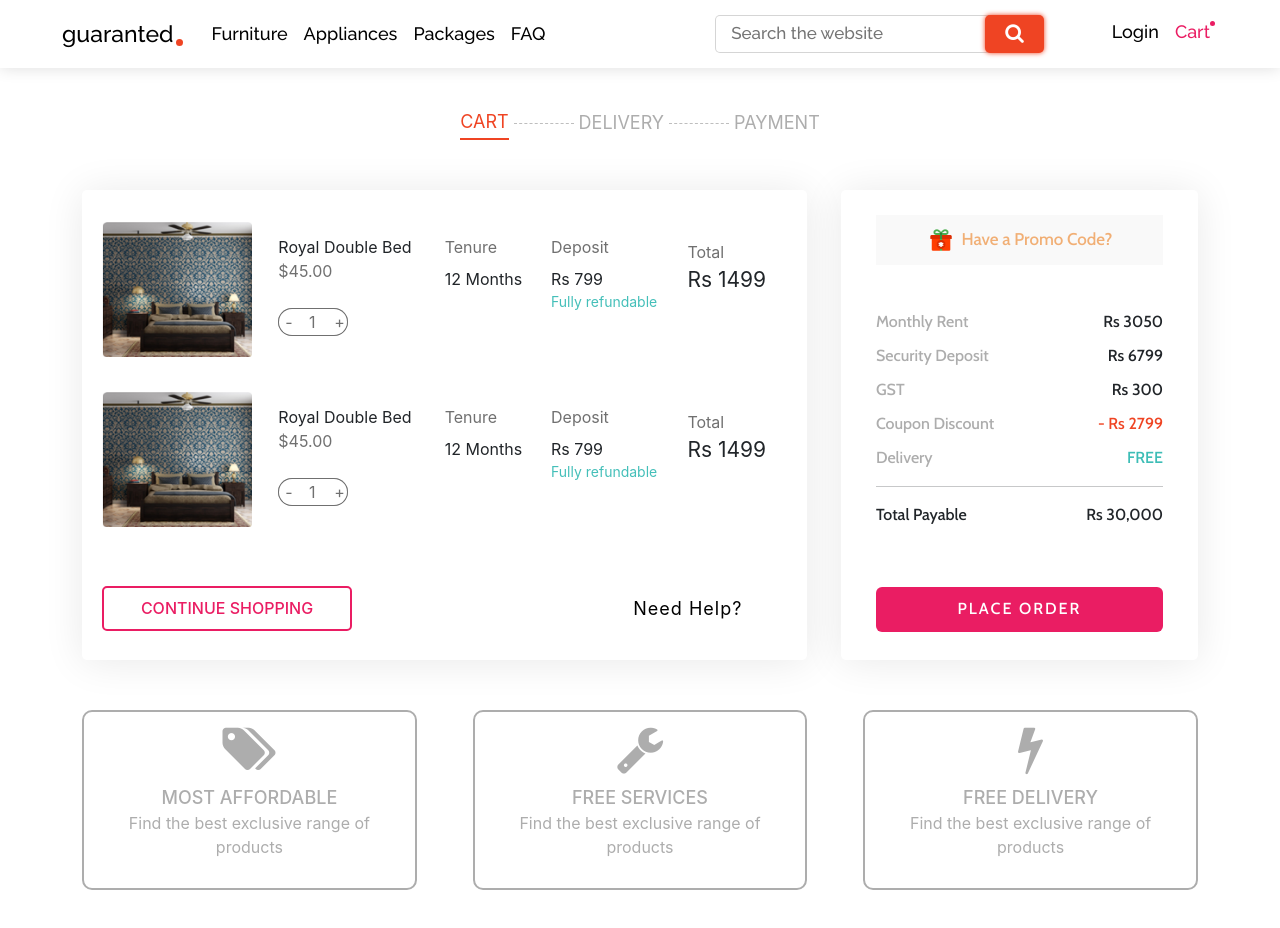
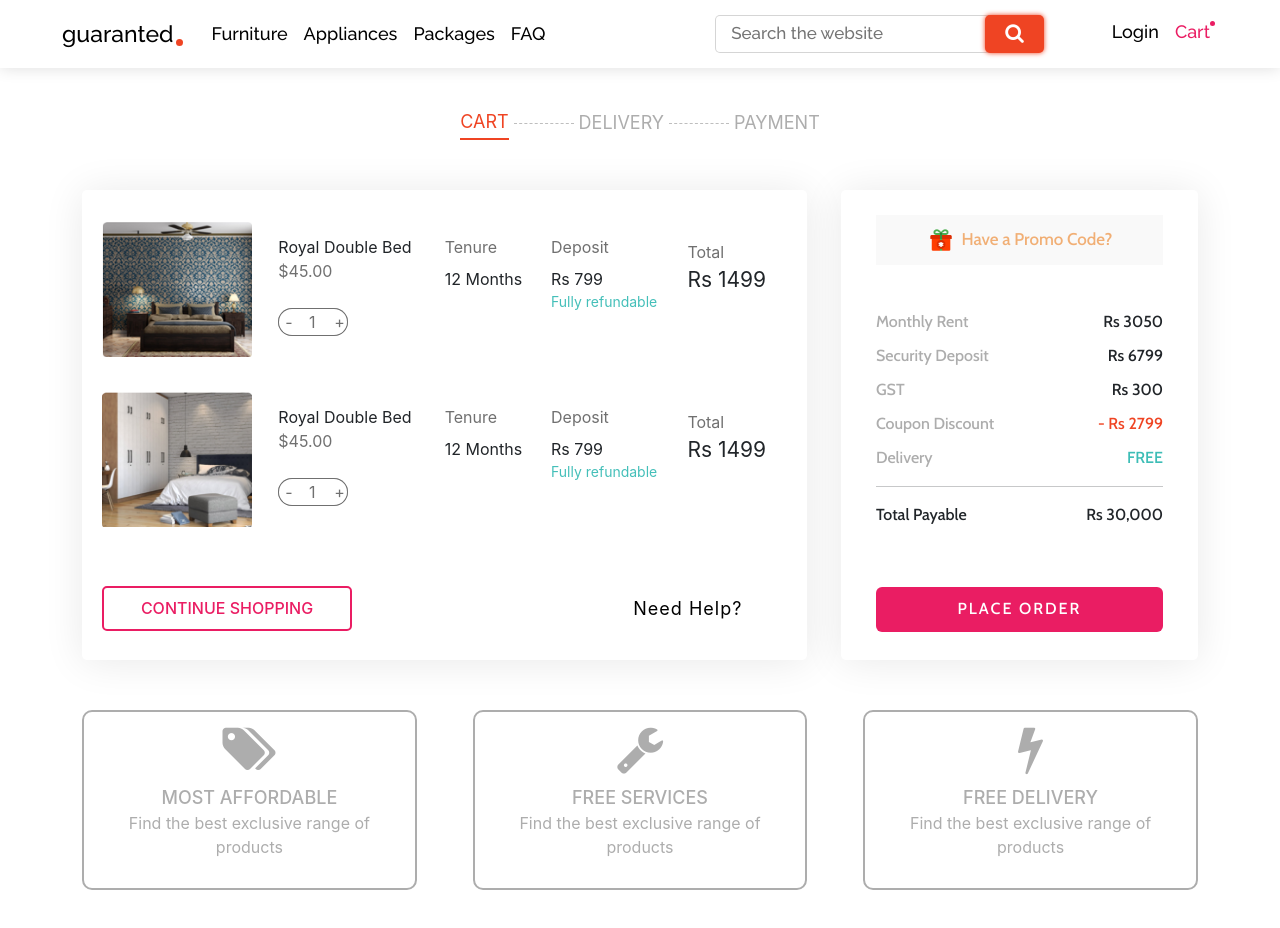
Before and after one commit to SayanDeveloper/react-task, a React (Create React App) app: page / in a window 1280 px wide. Shown: the top 928 px of the page. Built offline with nearby package versions, Linux system fonts and the light colour scheme.

Commit message:
made cart items dynamic

```diff
--- a/src/components/AllCartItems.js
+++ b/src/components/AllCartItems.js
@@ -1,11 +1,46 @@
-import React from 'react';
+import React, {useState, useEffect} from 'react';
 import EachCartItem from './EachCartItem';
 
 function AllCartItems() {
+  const [list, setList] = useState([]);
+  const cartItemsList = [
+    {
+      image: "bed1",
+      name: "Royal Double Bed",
+      usd: "45.00",
+      tenure: "12",
+      deposit: "799",
+      total: "1499"
+    },
+    {
+      image: "bed2",
+      name: "Royal Double Bed",
+      usd: "45.00",
+      tenure: "12",
+      deposit: "799",
+      total: "1499"
+    }
+  ]
+
+  useEffect(() => {
+    setList(cartItemsList);
+  }, []);
   return (
     <div className='cart-items-container'>
-        <EachCartItem />
-        <EachCartItem />
+        {
+          list.map((each, ind) => {
+            return(
+              <EachCartItem
+                key={ind}
+                img={each.image}
+                name={each.name}
+                usd={each.usd}
+                tenure={each.tenure}
+                deposit={each.deposit}
+                total={each.total} />
+            )
+          })
+        }
         <div className='d-flex justify-content-between align-items-center cart-options'>
           <button>Continue Shopping</button>
           <a href='#'>Need Help?</a>
--- a/src/components/EachCartItem.js
+++ b/src/components/EachCartItem.js
@@ -1,6 +1,6 @@
 import React, {useState} from 'react';
 
-function EachCartItem() {
+function EachCartItem({img, name, usd, tenure, deposit, total}) {
     const [quantity, setQuantity] = useState(1);
 
     const quantityValidator = (event) => {
@@ -21,10 +21,10 @@ function EachCartItem() {
     }
   return (
     <div className='each-item-flex'>
-        <img className='cart-item-img' src='./images/bed1.png' />
+        <img className='cart-item-img' src={`./images/${img}.png`} />
         <div className='first'>
-            <div>Royal Double Bed</div>
-            <div className='light'>$45.00</div>
+            <div>{name}</div>
+            <div className='light'>${usd}</div>
             <div className='quantity-container'>
                 <button className='minus' onClick={decreaseValidate}>-</button>
                 <input
@@ -39,16 +39,16 @@ function EachCartItem() {
         </div>
         <div className='second'>
             <div className='light mb-2'>Tenure</div>
-            <div>12 Months</div>
+            <div>{tenure} Months</div>
         </div>
         <div className='third'>
             <div className='light mb-2'>Deposit</div>
-            <div>Rs 799</div>
+            <div>Rs {deposit}</div>
             <div className='refund'>Fully refundable</div>
         </div>
         <div className='fourth mb-2'>
             <div className='light'>Total</div>
-            <div id='total-price'>Rs 1499</div>
+            <div id='total-price'>Rs {total}</div>
         </div>
     </div>
   )
```
